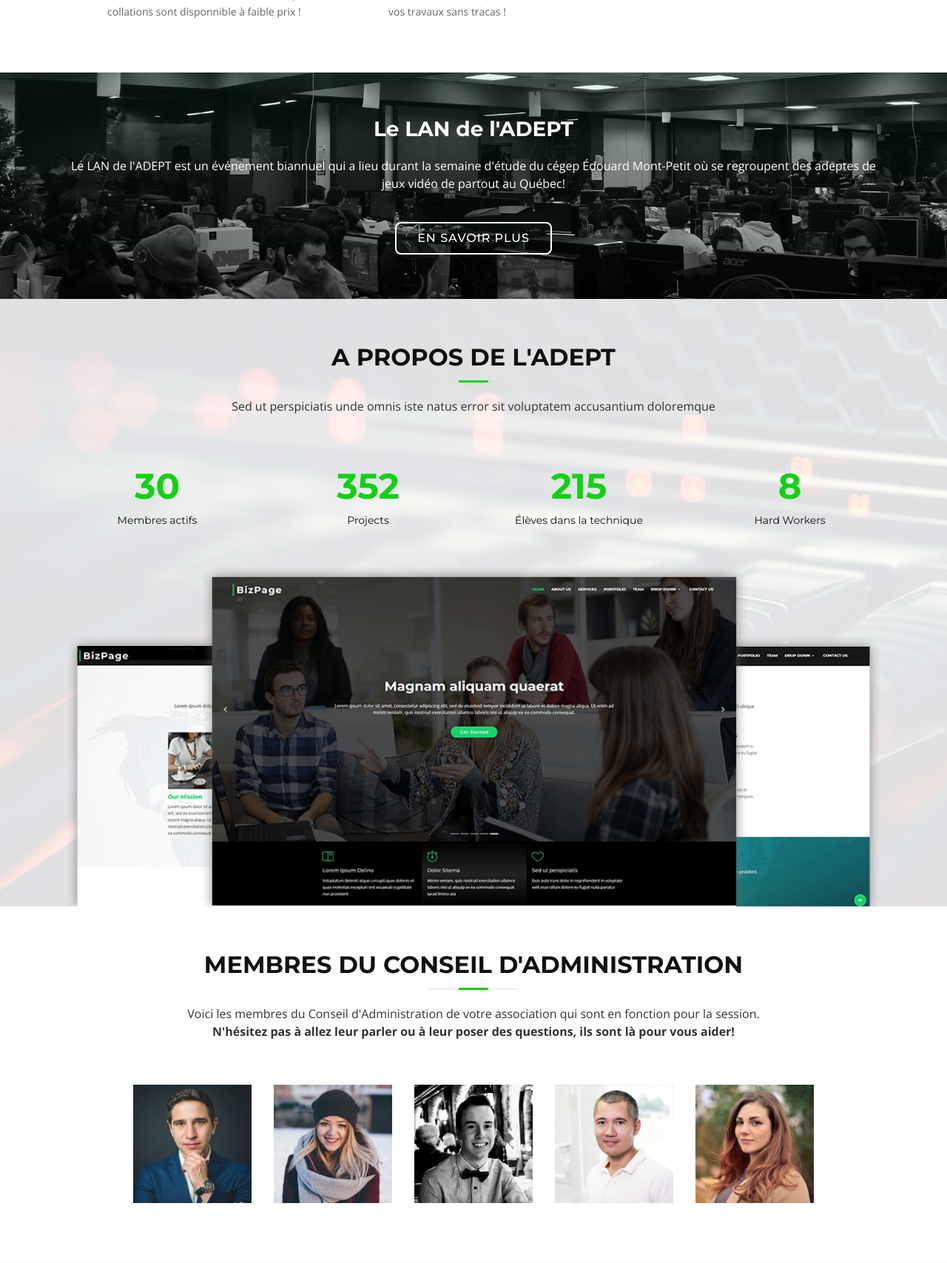
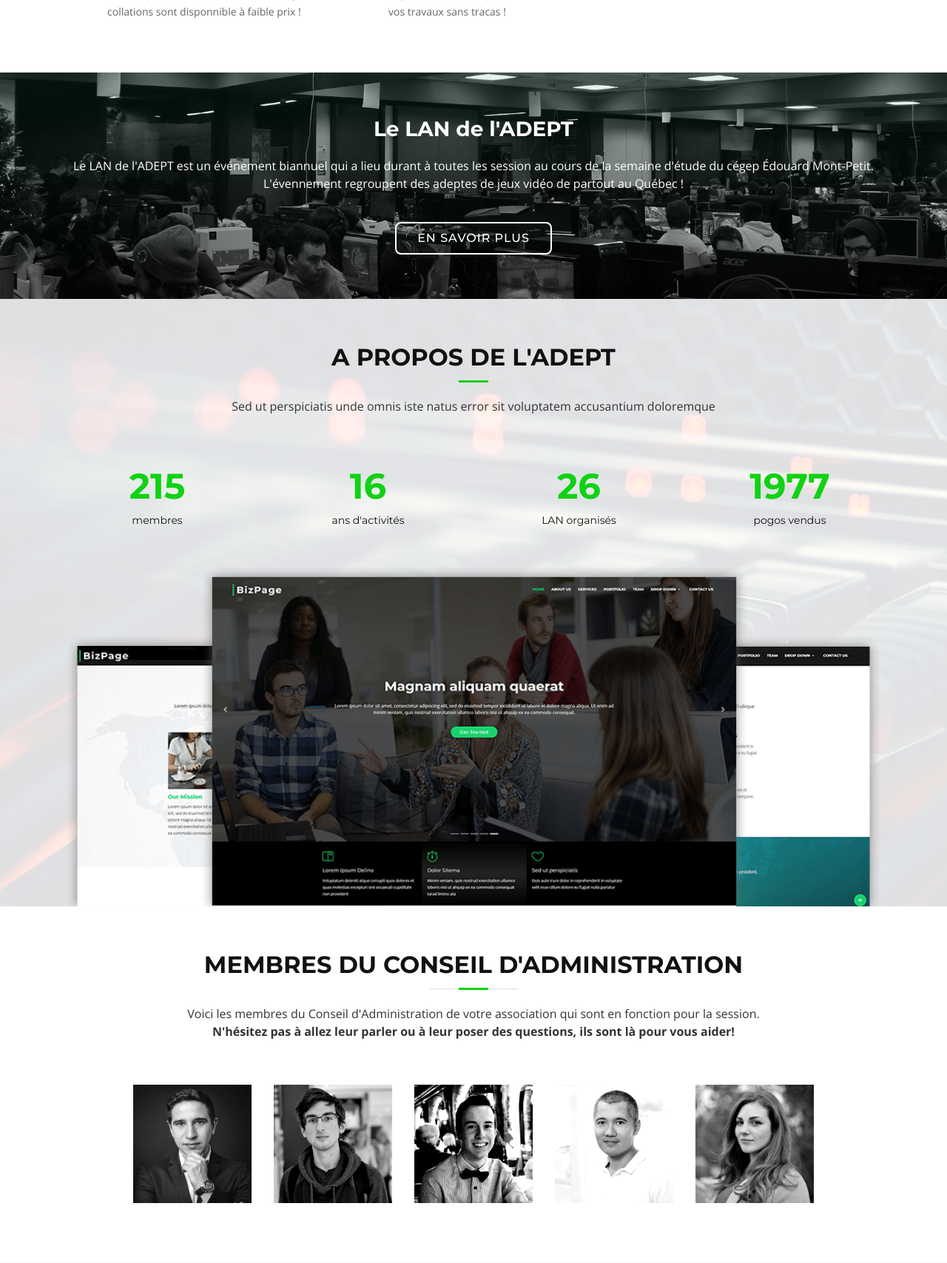
Before and after one commit to ADEPT-Informatique/adeptinfo.ca, a PHP site: page / in a window 1280 px wide. Shown: the part 2402-4109 px from the top of the page at 74% size. Run offline with PHP 8.4, Linux system fonts and the light colour scheme; some web fonts are replaced.

Commit message:
Ajout de la photo du VP + modification de certains textes

```diff
--- a/css/style.css
+++ b/css/style.css
@@ -732,13 +732,6 @@ body.mobile-nav-active #mobile-nav-toggle {
   transition: 0.3s;
 }
 
-#about .about-col:hover .icon {
-  background-color: #fff;
-}
-
-#about .about-col:hover i {
-  color: #10d213;
-}
 
 #about .about-col h2 {
   color: #000;
@@ -1117,6 +1110,11 @@ body.mobile-nav-active #mobile-nav-toggle {
   margin: 0 2px;
 }
 
+#team .member img {
+    -webkit-filter: grayscale(100%) contrast(120%); /* Safari 6.0 - 9.0 */
+    filter: grayscale(100%) contrast(120%);
+
+}
 /* Contact Section
 --------------------------------*/
 #contact {
--- a/index.html
+++ b/index.html
@@ -104,7 +104,7 @@
         <div class="container">
           <header class="section-header">
             <h3 class="small-title">Notre mission</h3>
-            <p>L'ADEPT est une des plus grandes organisations étudiantes du cégep Édouard-Montpetit et nous faisons de notre maximum afin d'être celle qui aide le mieux ses membres !</p>
+            <p>L'ADEPT est une des plus grandes organisations étudiantes du cégep Édouard-Montpetit<br /> et nous faisons notre maximum afin d'être celle qui aide le mieux ses membres !</p>
           </header>
           <div class="row about-cols">
             <div class="col-md-4 wow fadeInUp">
@@ -223,7 +223,7 @@
       <section id="call-to-action" class="wow fadeIn">
         <div class="container text-center">
           <h3>Le LAN de l'ADEPT</h3>
-          <p> Le LAN de l'ADEPT est un événement biannuel qui a lieu durant la semaine d'étude du cégep Édouard Mont-Petit où se regroupent des adeptes de jeux vidéo de partout au Québec!</p>
+          <p> Le LAN de l'ADEPT est un événement biannuel qui a lieu durant à toutes les session au cours de la semaine d'étude du cégep Édouard Mont-Petit. L'évennement regroupent des adeptes de jeux vidéo de partout au Québec !</p>
           <a class="cta-btn" href="http://lan.adeptinfo.ca">En savoir plus</a>
         </div>
       </section>
@@ -239,20 +239,20 @@
           </header>
           <div class="row counters">
             <div class="col-lg-3 col-6 text-center">
-              <span data-toggle="counter-up">36</span>
-              <p>Membres actifs</p>
+              <span data-toggle="counter-up">256</span>
+              <p>membres</p>
             </div>
             <div class="col-lg-3 col-6 text-center">
-              <span data-toggle="counter-up">420</span>
-              <p>Projects</p>
+              <span data-toggle="counter-up">20</span>
+              <p>ans d'activités</p>
             </div>
             <div class="col-lg-3 col-6 text-center">
-              <span data-toggle="counter-up">256</span>
-              <p>Élèves dans la technique</p>
+              <span data-toggle="counter-up">32</span>
+              <p>LAN organisés</p>
             </div>
             <div class="col-lg-3 col-6 text-center">
-              <span data-toggle="counter-up">10</span>
-              <p>Hard Workers</p>
+              <span data-toggle="counter-up">2354</span>
+              <p>pogos vendus</p>
             </div>
           </div>
           <div class="facts-img">
@@ -273,7 +273,7 @@
           <div class="row">
             <div class="col-md-2 offset-md-1 wow fadeInUp">
               <div class="member">
-                <img src="img/team-1.jpg" class="img-fluid" alt="">
+                <img src="img/president.jpg" class="img-fluid" alt="">
                 <div class="member-info">
                   <div class="member-info-content">
                     <h4>Walter White</h4>
@@ -290,16 +290,16 @@
             </div>
             <div class="col-md-2 wow fadeInUp" data-wow-delay="0.1s">
               <div class="member">
-                <img src="img/team-2.jpg" class="img-fluid" alt="">
+                <img src="img/vpresident.jpg" class="img-fluid" alt="">
                 <div class="member-info">
                   <div class="member-info-content">
                     <h4>Matei Martin</h4>
                     <span>Vice President</span>
                     <div class="social">
-                      <a href=""><i class="fa fa-twitter"></i></a>
-                      <a href=""><i class="fa fa-facebook"></i></a>
+                      <!-- <a href=""><i class="fa fa-twitter"></i></a>
+                      <a href=""><i class="fa fa-facebook"></i></a> -->
                       <a href="https://github.com/HandsomeRomanian"><i class="fa fa-github"></i></a>
-                      <a href=""><i class="fa fa-linkedin"></i></a>
+                      <!-- <a href=""><i class="fa fa-linkedin"></i></a> -->
                     </div>
                   </div>
                 </div>
@@ -307,15 +307,16 @@
             </div>
             <div class="col-md-2 wow fadeInUp" data-wow-delay="0.2s">
               <div class="member">
-                <img src="img/team-3.jpg" class="img-fluid" alt="">
+                <img src="img/externe.jpg" class="img-fluid" alt="">
                 <div class="member-info">
                   <div class="member-info-content">
                     <h4>Olivier<br>Brassard</h4>
                     <span>Externe</span>
                     <div class="social">
-                      <a href=""><i class="fa fa-twitter"></i></a>
+                      <!-- <a href=""><i class="fa fa-twitter"></i></a> -->
+                      <!-- <a href=""><i class="fa fa-facebook"></i></a> -->
                       <a href="https://github.com/obrassard"><i class="fa fa-github"></i></a>
-                      <a href=""><i class="fa fa-linkedin"></i></a>
+                      <a href="https://www.linkedin.com/in/obrassard/"><i class="fa fa-linkedin"></i></a>
                     </div>
                   </div>
                 </div>
@@ -323,10 +324,10 @@
             </div>
             <div class="col-md-2 wow fadeInUp" data-wow-delay="0.3s">
               <div class="member">
-                <img src="img/team-4.jpg" class="img-fluid" alt="">
+                <img src="img/interne.jpg" class="img-fluid" alt="">
                 <div class="member-info">
                   <div class="member-info-content">
-                    <h4>Amanda Jepson</h4>
+                    <h4>Jasmin Papierz-Lambert</h4>
                     <span>Secretaire interne</span>
                     <div class="social">
                       <a href=""><i class="fa fa-twitter"></i></a>
@@ -340,10 +341,10 @@
             </div>
             <div class="col-md-2 wow fadeInUp" data-wow-delay="0.3s">
               <div class="member">
-                <img src="img/team-5.jpg" class="img-fluid" alt="">
+                <img src="img/tresorier.jpg" class="img-fluid" alt="">
                 <div class="member-info">
                   <div class="member-info-content">
-                    <h4>Amanda Jepson</h4>
+                    <h4>Gabriel Lemire</h4>
                     <span>Trésorier</span>
                     <div class="social">
                       <a href=""><i class="fa fa-twitter"></i></a>
```
Also changed, not shown: img/externe.jpg (renamed from img/team-3.jpg), img/interne.jpg (renamed from img/team-4.jpg), img/president.jpg (renamed from img/team-1.jpg), img/team-2.jpg (deleted), img/tresorier.jpg (renamed from img/team-5.jpg), img/vpresident.jpg (added).
